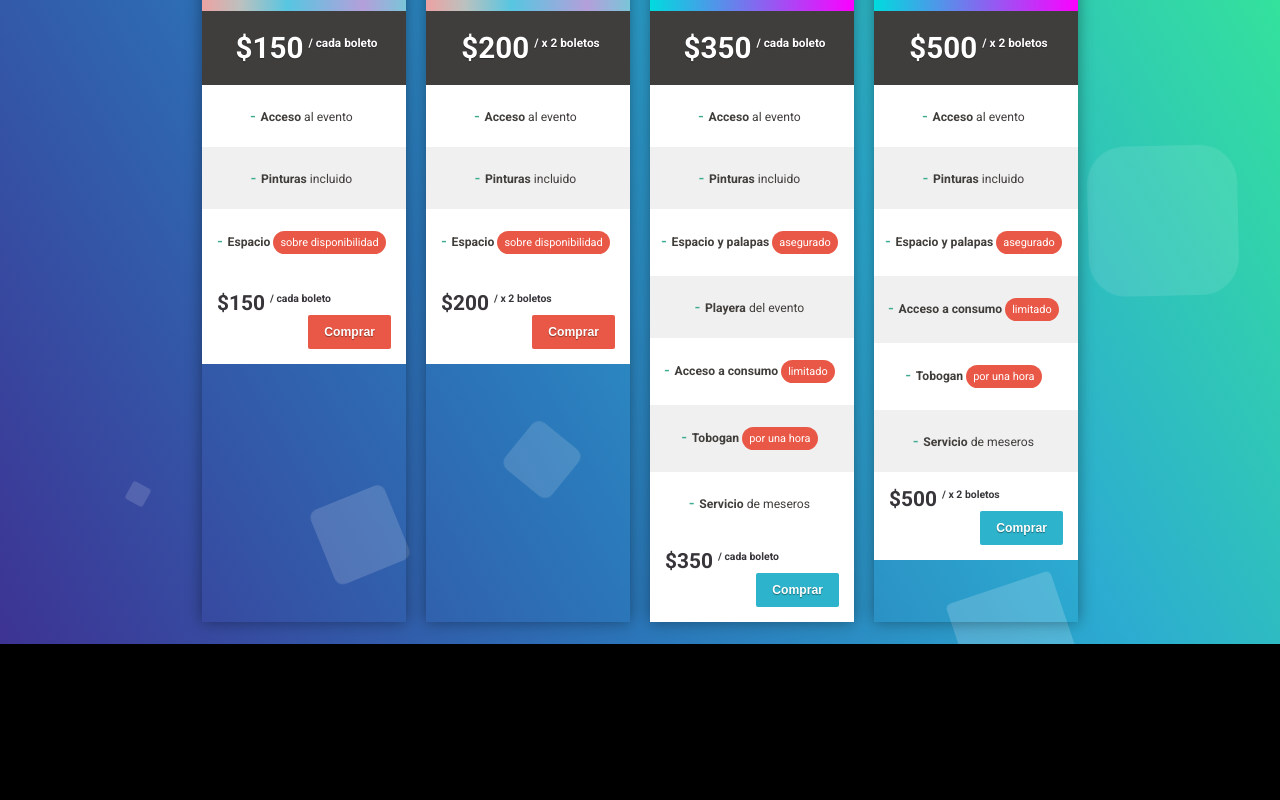
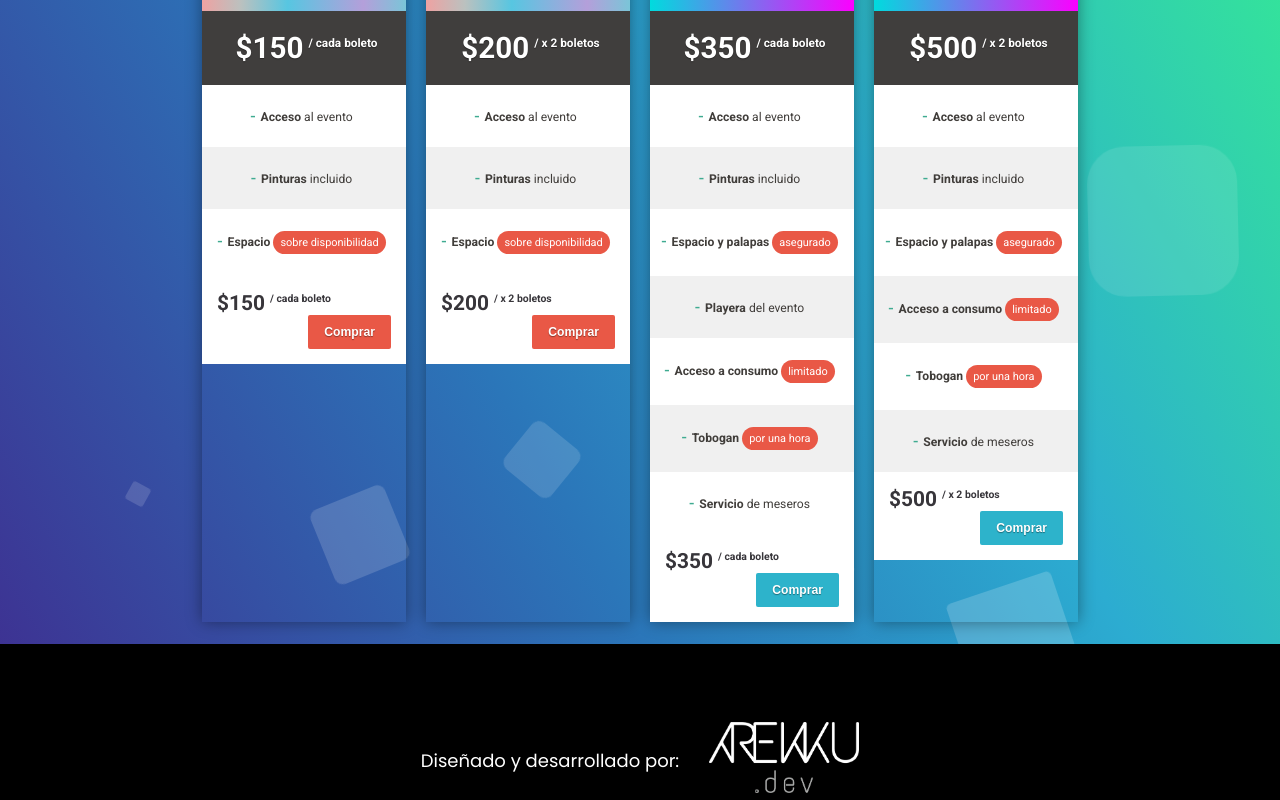
Before and after one commit to arekku17/tictek, a React (Create React App) app: page /boletos in a window 1280 px wide. Shown: the part 156-956 px from the top of the page. Before the commit the page ends 800 px from the top, so only its background shows below. Built offline with nearby package versions, Linux system fonts and the light colour scheme.

Commit message:
arekku firma

```diff
--- a/src/components/Comprar.jsx
+++ b/src/components/Comprar.jsx
@@ -110,6 +110,11 @@ const Comprar = () => {
             </div>
 
             <ModalComprar modalIsOpen={modalIsOpen} setIsOpen={setIsOpen} tipo={tipoBoleto} ></ModalComprar>
+
+            <div className="desarrollado">
+                <p>Diseñado y desarrollado por:</p>
+                <a href="https://arekku-portfolio.netlify.app/"><img src="/img/logo arekku white.png" alt="logo arekku" /></a>
+            </div>
         </>
 
 
--- a/src/components/Contacto.jsx
+++ b/src/components/Contacto.jsx
@@ -33,7 +33,10 @@ const Contacto = () => {
             <div className="enviarMensaje" onClick={() => window.open("https://api.whatsapp.com/send?text=¡Hola! quiero hablar sobre el evento TikTec 2023&phone=529812044308")}>
                 Enviar Mensaje
             </div>
-
+            <div className="desarrollado">
+                <p>Diseñado y desarrollado por:</p>
+                <a href="https://arekku-portfolio.netlify.app/"><img src="/img/logo arekku white.png" alt="logo arekku" /></a>
+            </div>
         </div>
     )
 }
--- a/src/scss/components/_contacto.scss
+++ b/src/scss/components/_contacto.scss
@@ -47,4 +47,6 @@
         cursor: pointer;
         margin-top: 30px;
     }
+
+
 }
--- a/src/scss/index.scss
+++ b/src/scss/index.scss
@@ -16,3 +16,25 @@
 @import './components/contacto';
 
 @import './components/comprar';
+
+.desarrollado{
+    display: flex;
+    justify-content: center;
+    align-items: center;
+    gap: 30px;
+    font-size: 1.5rem;
+    margin-top: 100px;
+    color: white;
+
+    @media (max-width: 600px) {
+        flex-direction: column;
+    }
+
+    img{
+        width: 150px;
+        @media (max-width: 600px) {
+            margin-bottom: 30px;
+        }
+
+    }
+}
```
Also changed, not shown: public/img/logo arekku white.png (added).
